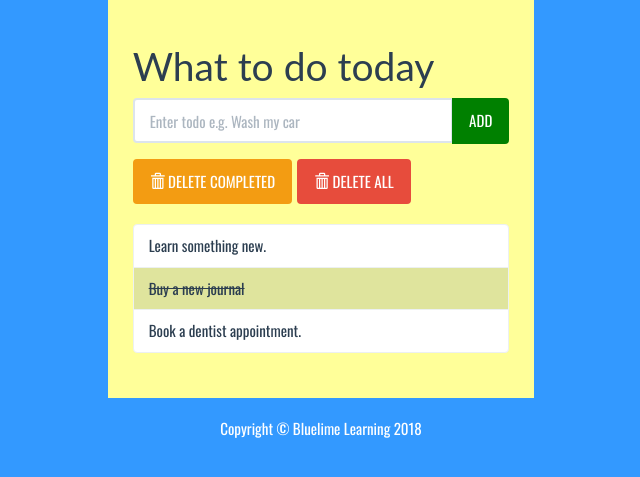
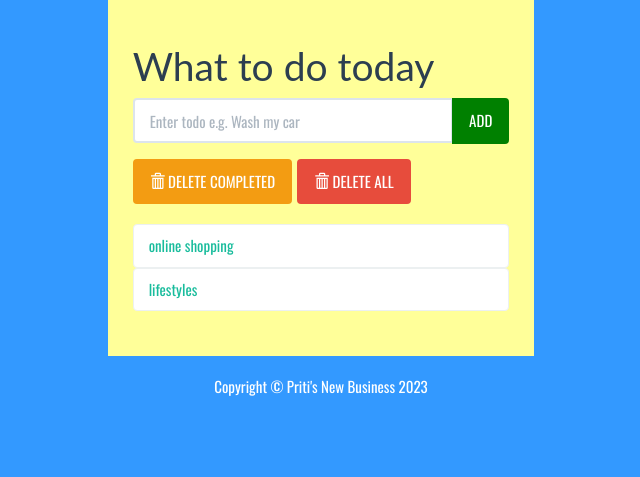
Before and after one commit to prits18/todoapps, a Django app: page / in a window 1280 px wide. Shown: the part 129-606 px from the top of the page, without its empty margins (319-959 px from the left). Run offline with Django 4.2, Linux system fonts and the light colour scheme; data comes from the database, SQL or seed files in the repository; some libraries are stand-ins or nearby versions.

Commit message:
Displaying database items

```diff
--- a/todolist/templates/todolist/index.html
+++ b/todolist/templates/todolist/index.html
@@ -51,16 +51,21 @@
 					</div>
 
 					<ul class="list-group t20">
-						<li class="list-group-item">Learn something new.</li>
-						<li class="list-group-item todo-completed">Buy a new journal</li>
-						<li class="list-group-item">Book a dentist appointment.</li>
+						{% for todolist in todo_item %}
+							{% if todolist.completed %}
+							<li class="list-group-item todo-completed">{{todolist.text}}</li>
+							{% else %}
+							<a href="#"><li class="list-group-item">{{todolist.text}}</li></a>
+							{% endif %}
+						{% endfor %}
+
 					</ul>
 				</div>
 			</div>
 			<footer>
 				<div class="row pad">
 					<div class="col-lg-12 text-center">
-						Copyright &copy; Bluelime Learning 2018
+						Copyright &copy; Priti's New Business 2023
 					</div>
 				</div>
 			</footer>
--- a/todolist/views.py
+++ b/todolist/views.py
@@ -1,6 +1,10 @@
 from django.shortcuts import render
+
+from todolist.models import Todolist
 
 # Create your views here.
 
 def index(request):
-    return render(request,'todolist/index.html')
+    todo_item = Todolist.objects.order_by('id')
+    context={'todo_item': todo_item}
+    return render(request,'todolist/index.html',context)
```
